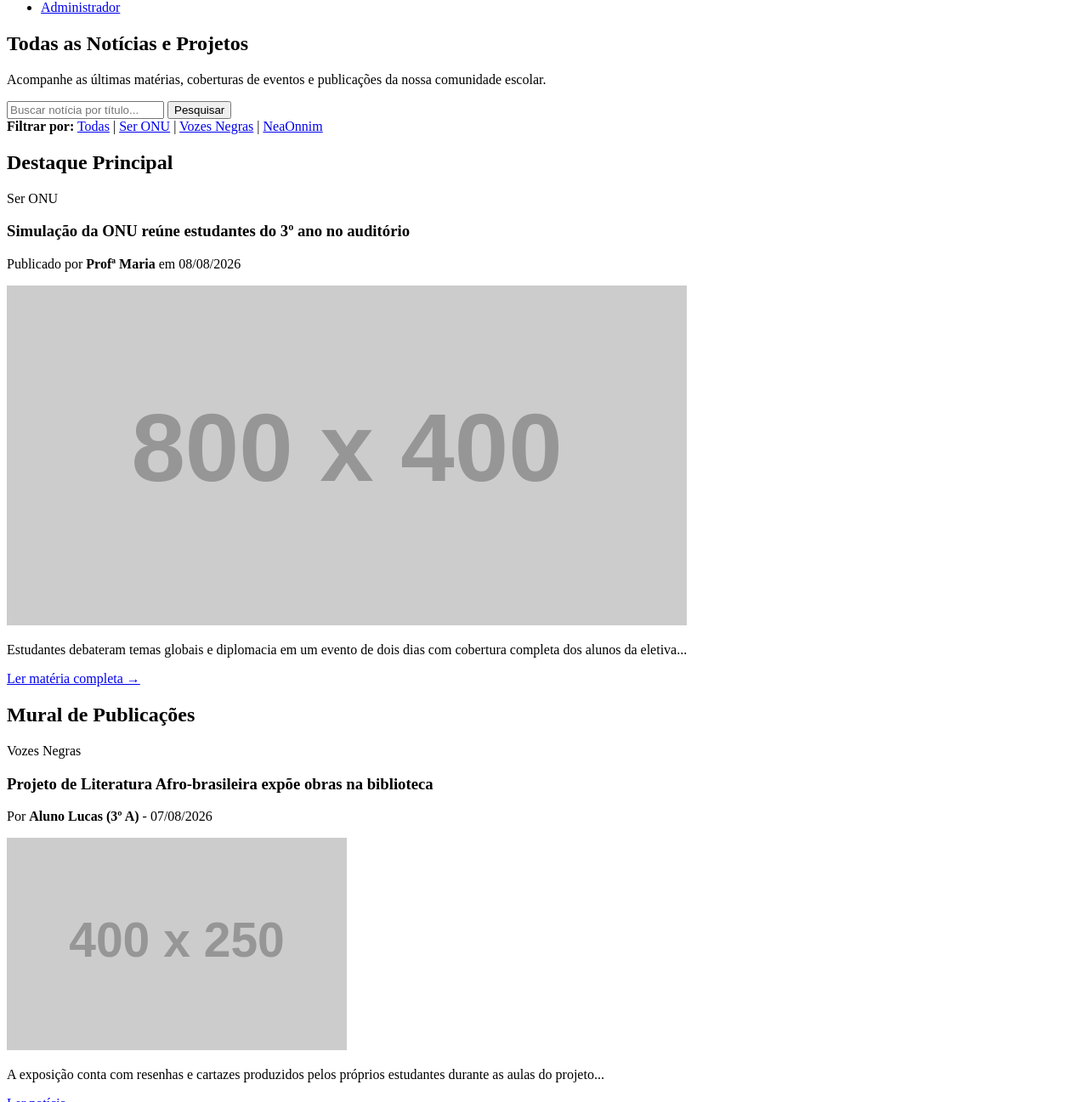
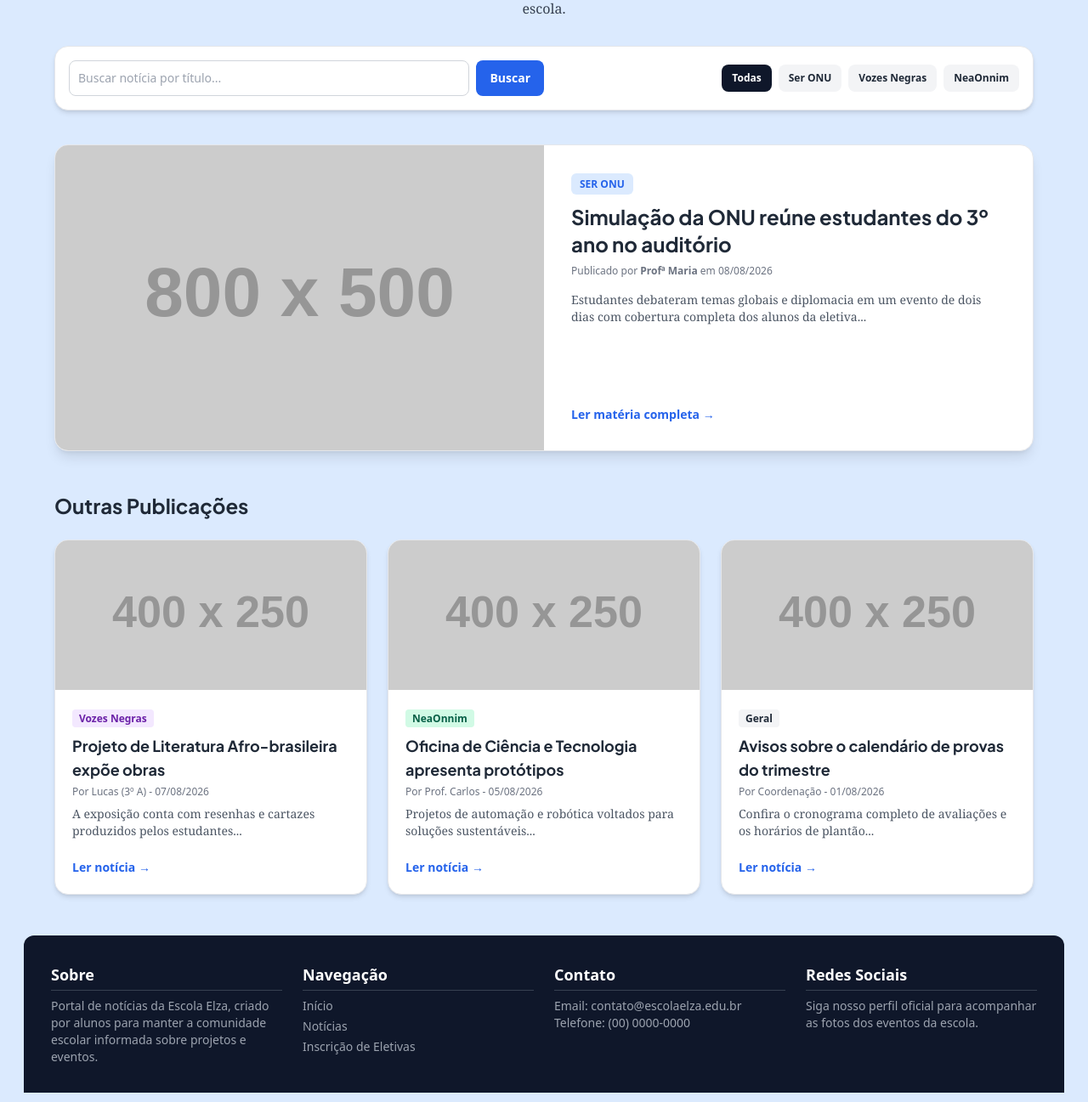
Before and after one commit to ElzaLemons/Elza, a plain HTML site: page WebSite/noticia.html in a window 1280 px wide. Shown: the part 178-1475 px from the top of the page at 85% size. Drawn offline with nearby package versions, Linux system fonts and the light colour scheme; placeholder pictures from the web are drawn by us.

Commit message:
feat: adição da estilização da página

```diff
--- a/WebSite/noticia.html
+++ b/WebSite/noticia.html
@@ -3,136 +3,170 @@
 <head>
     <meta charset="UTF-8">
     <meta name="viewport" content="width=device-width, initial-scale=1.0">
-    <!-- O título muda dinamicamente pelo Node.js conforme a categoria -->
     <title>Notícias e Eletivas - Portal Elza</title>
+
+    <script src="https://cdn.tailwindcss.com"></script>
+
+    <!-- SCRIPT DE CUSTOMIZAÇÃO RÁPIDA DE CORES DA ESCOLA -->
+    <script>
+        tailwind.config = {
+            theme: {
+                extend: {
+                    colors: {
+                        'escola-primaria': '#2563eb',
+                        'escola-secundaria': '#0f172a',
+                        'escola-fundo': '#dbeafe',
+                        'escola-card': '#ffffff',
+                    }
+                }
+            }
+        }
+    </script>
+
+    <link rel="preconnect" href="https://fonts.googleapis.com">
+    <link rel="preconnect" href="https://fonts.gstatic.com" crossorigin>
+    <link href="https://fonts.googleapis.com/css2?family=Plus+Jakarta+Sans:ital,wght@0,200..800;1,200..800&display=swap" rel="stylesheet">
 </head>
-<body>
+<body class="bg-escola-fundo px-4 md:px-7 font-sans text-gray-800">
 
     <!-- MENU DE NAVEGAÇÃO PRINCIPAL -->
-    <nav>
-        <header>
-            <ul>
-                <li><a href="index.html">Principal</a></li>
-                <li><a href="noticia.html">Notícias</a></li>
-                <li><a href="onu.html">Ser ONU</a></li>
-                <li><a href="vozes_negras.html">Vozes Negras</a></li>
-                <li><a href="neaonnim.html">NeaOnnim</a></li>
-                <li><a href="eletiva.html">Eletivas</a></li>
-                <li><a href="sugestao.html">Sugestões</a></li>
-                <li><a href="publicacao.html">Publicação</a></li>
-                <li><a href="eventos.html">Eventos</a></li>
-                <li><a href="admin.html">Administrador</a></li>
+    <nav class="my-4">
+        <header class="bg-escola-card shadow-md rounded-xl">
+            <ul class="flex gap-4 items-center p-4 overflow-x-auto whitespace-nowrap text-sm md:text-base">
+                <li><a href="index.html" class="px-3 py-2 rounded-lg hover:bg-escola-secundaria hover:text-white transition">Principal</a></li>
+                <li><a href="noticia.html" class="px-3 py-2 rounded-lg bg-escola-secundaria text-white">Notícias</a></li>
+                <li><a href="onu.html" class="px-3 py-2 rounded-lg hover:bg-escola-secundaria hover:text-white transition">Ser ONU</a></li>
+                <li><a href="vozes_negras.html" class="px-3 py-2 rounded-lg hover:bg-escola-secundaria hover:text-white transition">Vozes Negras</a></li>
+                <li><a href="neaonnim.html" class="px-3 py-2 rounded-lg hover:bg-escola-secundaria hover:text-white transition">NeaOnnim</a></li>
+                <li><a href="eletiva.html" class="px-3 py-2 rounded-lg hover:bg-escola-secundaria hover:text-white transition">Eletivas</a></li>
+                <li><a href="sugestao.html" class="px-3 py-2 rounded-lg hover:bg-escola-secundaria hover:text-white transition">Sugestões</a></li>
+                <li><a href="publicacao.html" class="px-3 py-2 rounded-lg hover:bg-escola-secundaria hover:text-white transition">Publicação</a></li>
+                <li><a href="eventos.html" class="px-3 py-2 rounded-lg hover:bg-escola-secundaria hover:text-white transition">Eventos</a></li>
+                <li class="ml-auto"><a href="admin.html" class="px-3 py-2 bg-escola-primaria text-white font-bold rounded-lg hover:opacity-90 transition">Administrador</a></li>
             </ul>
         </header>
     </nav>
 
-    <!-- CONTEÚDO PRINCIPAL DO FEED DE NOTÍCIAS -->
-    <main>
+    <main class="max-w-6xl mx-auto my-8">
 
-        <!-- Cabeçalho Dinâmico da Categoria -->
-        <section>
-            <!-- Este título será alterado pelo back-end (Ex: "Feed Geral de Notícias", "Eletiva Ser ONU", etc.) -->
-            <h1 id="categoria-titulo">Todas as Notícias e Projetos</h1>
-            <p id="categoria-descricao">Acompanhe as últimas matérias, coberturas de eventos e publicações da nossa comunidade escolar.</p>
+        <!-- Cabeçalho Dinâmico -->
+        <section class="text-center mb-8">
+            <h1 class="text-3xl md:text-4xl font-bold mb-2 font-['Plus_Jakarta_Sans']">Mural de Notícias e Projetos</h1>
+            <p class="text-gray-700 font-serif max-w-2xl mx-auto">Acompanhe as matérias das eletivas, projetos especiais e tudo o que acontece na nossa escola.</p>
         </section>
 
-        <!-- Barra de Busca e Filtros Rápidos -->
-        <section>
-            <form action="/noticias" method="GET">
-                <input type="text" name="busca" placeholder="Buscar notícia por título...">
-                <button type="submit">Pesquisar</button>
+        <!-- Barra de Busca e Filtros de Categoria -->
+        <section class="bg-escola-card p-4 rounded-2xl shadow-md mb-10 border border-gray-200 flex flex-col md:flex-row gap-4 items-center justify-between">
+            <form action="/noticias" method="GET" class="w-full md:w-1/2 flex gap-2">
+                <input type="text" name="busca" placeholder="Buscar notícia por título..." class="border border-gray-300 rounded-lg p-2.5 w-full focus:ring-2 focus:ring-escola-primaria outline-none text-sm">
+                <button type="submit" class="bg-escola-primaria text-white px-4 py-2.5 rounded-lg text-sm font-bold hover:opacity-90 transition">Buscar</button>
             </form>
 
-            <!-- Links para navegação rápida entre subcategorias -->
-            <div>
-                <strong>Filtrar por:</strong>
-                <a href="noticia.html">Todas</a> |
-                <a href="onu.html">Ser ONU</a> |
-                <a href="vozes_negras.html">Vozes Negras</a> |
-                <a href="neaonnim.html">NeaOnnim</a>
+            <div class="flex gap-2 overflow-x-auto w-full md:w-auto text-xs font-bold whitespace-nowrap">
+                <a href="noticia.html" class="bg-escola-secundaria text-white px-3 py-2 rounded-lg">Todas</a>
+                <a href="onu.html" class="bg-gray-100 hover:bg-gray-200 text-gray-800 px-3 py-2 rounded-lg">Ser ONU</a>
+                <a href="vozes_negras.html" class="bg-gray-100 hover:bg-gray-200 text-gray-800 px-3 py-2 rounded-lg">Vozes Negras</a>
+                <a href="neaonnim.html" class="bg-gray-100 hover:bg-gray-200 text-gray-800 px-3 py-2 rounded-lg">NeaOnnim</a>
             </div>
         </section>
 
-        <!-- DESTAQUE PRINCIPAL DA PÁGINA (Última notícia cadastrada) -->
-        <section>
-            <h2>Destaque Principal</h2>
-            <article>
-                <header>
-                    <span>Ser ONU</span> <!-- Etiqueta da categoria -->
-                    <h3>Simulação da ONU reúne estudantes do 3º ano no auditório</h3>
-                    <p>Publicado por <strong>Profª Maria</strong> em 08/08/2026</p>
-                </header>
-                <img src="https://via.placeholder.com/800x400" alt="Imagem do destaque principal">
-                <p>Estudantes debateram temas globais e diplomacia em um evento de dois dias com cobertura completa dos alunos da eletiva...</p>
-                <a href="noticia-detalhe.html?id=1">Ler matéria completa →</a>
+        <!-- DESTAQUE PRINCIPAL DA PÁGINA -->
+        <section class="mb-12">
+            <article class="bg-escola-card rounded-2xl shadow-lg overflow-hidden border border-gray-200 grid grid-cols-1 md:grid-cols-2">
+                <img src="https://via.placeholder.com/800x500" alt="Destaque Principal" class="w-full h-64 md:h-full object-cover">
+                <div class="p-6 md:p-8 flex flex-col justify-between">
+                    <div>
+                        <span class="bg-blue-100 text-escola-primaria text-xs font-bold px-2.5 py-1 rounded-md uppercase">Ser ONU</span>
+                        <h2 class="text-2xl font-bold mt-3 mb-2 font-['Plus_Jakarta_Sans']">Simulação da ONU reúne estudantes do 3º ano no auditório</h2>
+                        <p class="text-xs text-gray-500 mb-4">Publicado por <strong>Profª Maria</strong> em 08/08/2026</p>
+                        <p class="text-gray-600 font-serif text-sm line-clamp-3">Estudantes debateram temas globais e diplomacia em um evento de dois dias com cobertura completa dos alunos da eletiva...</p>
+                    </div>
+                    <a href="noticia-detalhe.html?id=1" class="mt-6 inline-block font-bold text-escola-primaria hover:underline text-sm">Ler matéria completa →</a>
+                </div>
             </article>
         </section>
 
-        <!-- GRID DE NOTÍCIAS (Lista dinâmica que vem do SQLite) -->
+        <!-- GRID DE NOTÍCIAS (Cards Responsivos) -->
         <section>
-            <h2>Mural de Publicações</h2>
+            <h2 class="text-2xl font-bold mb-6 font-['Plus_Jakarta_Sans']">Outras Publicações</h2>
 
-            <!-- Card 1: Exemplo de notícia da subcategoria Vozes Negras -->
-            <article>
-                <header>
-                    <span>Vozes Negras</span>
-                    <h3>Projeto de Literatura Afro-brasileira expõe obras na biblioteca</h3>
-                    <p>Por <strong>Aluno Lucas (3º A)</strong> - 07/08/2026</p>
-                </header>
-                <img src="https://via.placeholder.com/400x250" alt="Imagem da matéria">
-                <p>A exposição conta com resenhas e cartazes produzidos pelos próprios estudantes durante as aulas do projeto...</p>
-                <a href="noticia-detalhe.html?id=2">Ler notícia →</a>
-            </article>
+            <div class="grid grid-cols-1 md:grid-cols-3 gap-6">
 
-            <!-- Card 2: Exemplo de notícia da subcategoria NeaOnnim -->
-            <article>
-                <header>
-                    <span>NeaOnnim</span>
-                    <h3>Oficina de Ciência e Tecnologia apresenta novos protótipos</h3>
-                    <p>Por <strong>Prof. Carlos</strong> - 05/08/2026</p>
-                </header>
-                <img src="https://via.placeholder.com/400x250" alt="Imagem da matéria">
-                <p>Projetos de automação e robótica voltados para soluções sustentáveis na escola foram o destaque do encontro...</p>
-                <a href="noticia-detalhe.html?id=3">Ler notícia →</a>
-            </article>
+                <!-- Card 1: Vozes Negras -->
+                <article class="bg-escola-card rounded-2xl shadow-md overflow-hidden border border-gray-200 flex flex-col justify-between hover:shadow-lg transition">
+                    <div>
+                        <img src="https://via.placeholder.com/400x250" alt="Matéria Vozes Negras" class="w-full h-44 object-cover">
+                        <div class="p-5">
+                            <span class="bg-purple-100 text-purple-800 text-xs font-bold px-2 py-0.5 rounded">Vozes Negras</span>
+                            <h3 class="font-bold text-lg mt-2 mb-1 font-['Plus_Jakarta_Sans']">Projeto de Literatura Afro-brasileira expõe obras</h3>
+                            <p class="text-xs text-gray-500 mb-2">Por Lucas (3º A) - 07/08/2026</p>
+                            <p class="text-gray-600 text-sm font-serif line-clamp-2">A exposição conta com resenhas e cartazes produzidos pelos estudantes...</p>
+                        </div>
+                    </div>
+                    <div class="p-5 pt-0">
+                        <a href="noticia-detalhe.html?id=2" class="text-escola-primaria font-bold text-sm hover:underline">Ler notícia →</a>
+                    </div>
+                </article>
 
-            <!-- Card 3: Exemplo de notícia Geral -->
-            <article>
-                <header>
-                    <span>Geral</span>
-                    <h3>Avisos sobre o calendário de provas do 3º trimestre</h3>
-                    <p>Por <strong>Coordenação</strong> - 01/08/2026</p>
-                </header>
-                <img src="https://via.placeholder.com/400x250" alt="Imagem da matéria">
-                <p>Confira o cronograma completo de avaliações e os horários de plantão de dúvidas...</p>
-                <a href="noticia-detalhe.html?id=4">Ler notícia →</a>
-            </article>
+                <!-- Card 2: NeaOnnim -->
+                <article class="bg-escola-card rounded-2xl shadow-md overflow-hidden border border-gray-200 flex flex-col justify-between hover:shadow-lg transition">
+                    <div>
+                        <img src="https://via.placeholder.com/400x250" alt="Matéria NeaOnnim" class="w-full h-44 object-cover">
+                        <div class="p-5">
+                            <span class="bg-emerald-100 text-emerald-800 text-xs font-bold px-2 py-0.5 rounded">NeaOnnim</span>
+                            <h3 class="font-bold text-lg mt-2 mb-1 font-['Plus_Jakarta_Sans']">Oficina de Ciência e Tecnologia apresenta protótipos</h3>
+                            <p class="text-xs text-gray-500 mb-2">Por Prof. Carlos - 05/08/2026</p>
+                            <p class="text-gray-600 text-sm font-serif line-clamp-2">Projetos de automação e robótica voltados para soluções sustentáveis...</p>
+                        </div>
+                    </div>
+                    <div class="p-5 pt-0">
+                        <a href="noticia-detalhe.html?id=3" class="text-escola-primaria font-bold text-sm hover:underline">Ler notícia →</a>
+                    </div>
+                </article>
+
+                <!-- Card 3: Geral -->
+                <article class="bg-escola-card rounded-2xl shadow-md overflow-hidden border border-gray-200 flex flex-col justify-between hover:shadow-lg transition">
+                    <div>
+                        <img src="https://via.placeholder.com/400x250" alt="Matéria Geral" class="w-full h-44 object-cover">
+                        <div class="p-5">
+                            <span class="bg-gray-100 text-gray-800 text-xs font-bold px-2 py-0.5 rounded">Geral</span>
+                            <h3 class="font-bold text-lg mt-2 mb-1 font-['Plus_Jakarta_Sans']">Avisos sobre o calendário de provas do trimestre</h3>
+                            <p class="text-xs text-gray-500 mb-2">Por Coordenação - 01/08/2026</p>
+                            <p class="text-gray-600 text-sm font-serif line-clamp-2">Confira o cronograma completo de avaliações e os horários de plantão...</p>
+                        </div>
+                    </div>
+                    <div class="p-5 pt-0">
+                        <a href="noticia-detalhe.html?id=4" class="text-escola-primaria font-bold text-sm hover:underline">Ler notícia →</a>
+                    </div>
+                </article>
+
+            </div>
         </section>
 
     </main>
 
-    <!-- RODAPÉ PADRONIZADO -->
-    <footer>
+    <!-- RODAPÉ DAS PÁGINAS -->
+    <footer class="bg-escola-secundaria text-white rounded-t-xl p-8 grid grid-cols-1 md:grid-cols-4 gap-6 mt-12 text-sm">
         <div>
-            <h3>Sobre</h3>
-            <p>Portal de notícias da Escola Elza, criado por alunos para manter a comunidade escolar informada sobre projetos e eventos.</p>
+            <h3 class="font-bold text-lg mb-2 border-b border-gray-700 pb-1">Sobre</h3>
+            <p class="text-gray-400">Portal de notícias da Escola Elza, criado por alunos para manter a comunidade escolar informada sobre projetos e eventos.</p>
         </div>
         <div>
-            <h3>Navegação</h3>
-            <ul>
-                <li><a href="index.html">Início</a></li>
-                <li><a href="noticia.html">Notícias</a></li>
-                <li><a href="eletiva.html">Inscrição de Eletivas</a></li>
+            <h3 class="font-bold text-lg mb-2 border-b border-gray-700 pb-1">Navegação</h3>
+            <ul class="space-y-1 text-gray-400">
+                <li><a href="index.html" class="hover:text-white">Início</a></li>
+                <li><a href="noticia.html" class="hover:text-white">Notícias</a></li>
+                <li><a href="eletiva.html" class="hover:text-white">Inscrição de Eletivas</a></li>
             </ul>
         </div>
         <div>
-            <h3>Contato</h3>
-            <p>Email: contato@escolaelza.edu.br</p>
-            <p>Telefone: (00) 0000-0000</p>
+            <h3 class="font-bold text-lg mb-2 border-b border-gray-700 pb-1">Contato</h3>
+            <p class="text-gray-400">Email: contato@escolaelza.edu.br</p>
+            <p class="text-gray-400">Telefone: (00) 0000-0000</p>
         </div>
         <div>
-            <h3>Redes Sociais</h3>
-            <p>Siga nosso perfil oficial para acompanhar as fotos dos eventos da escola.</p>
+            <h3 class="font-bold text-lg mb-2 border-b border-gray-700 pb-1">Redes Sociais</h3>
+            <p class="text-gray-400">Siga nosso perfil oficial para acompanhar as fotos dos eventos da escola.</p>
         </div>
     </footer>
 
```
